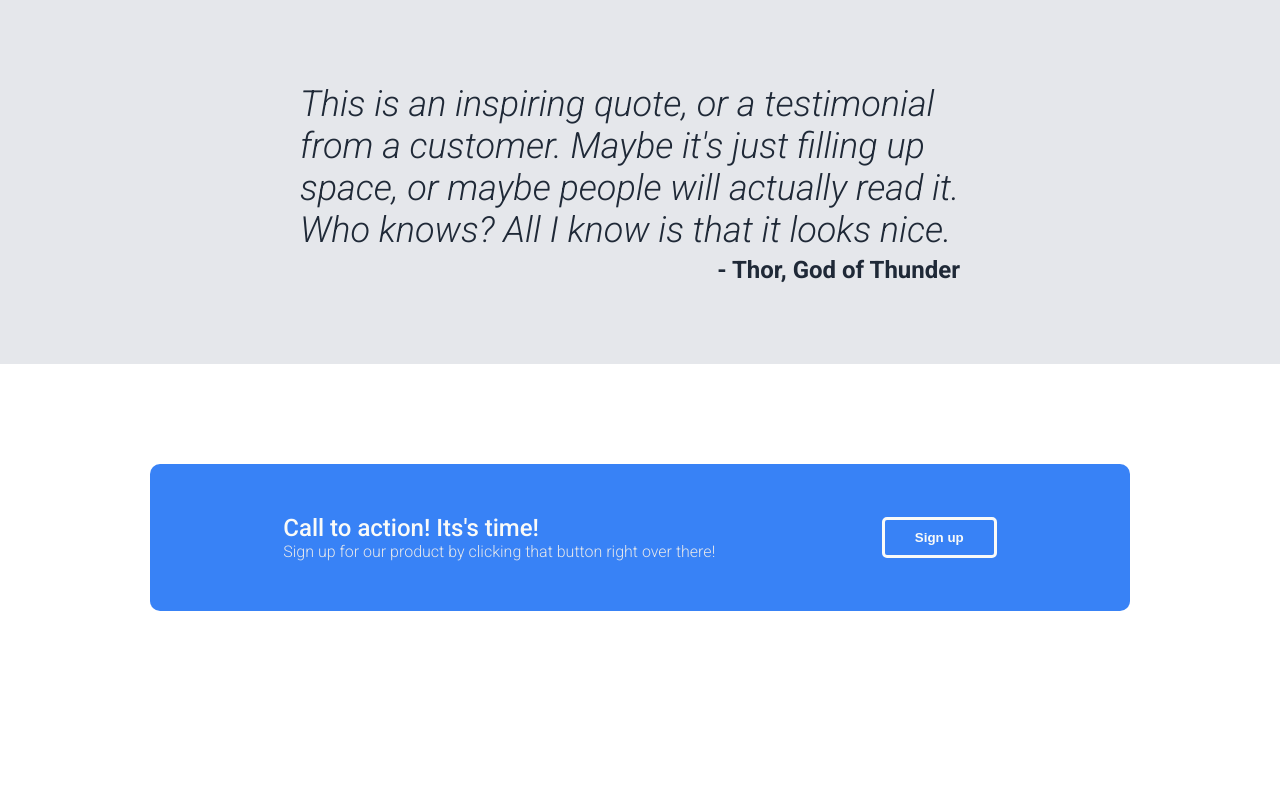
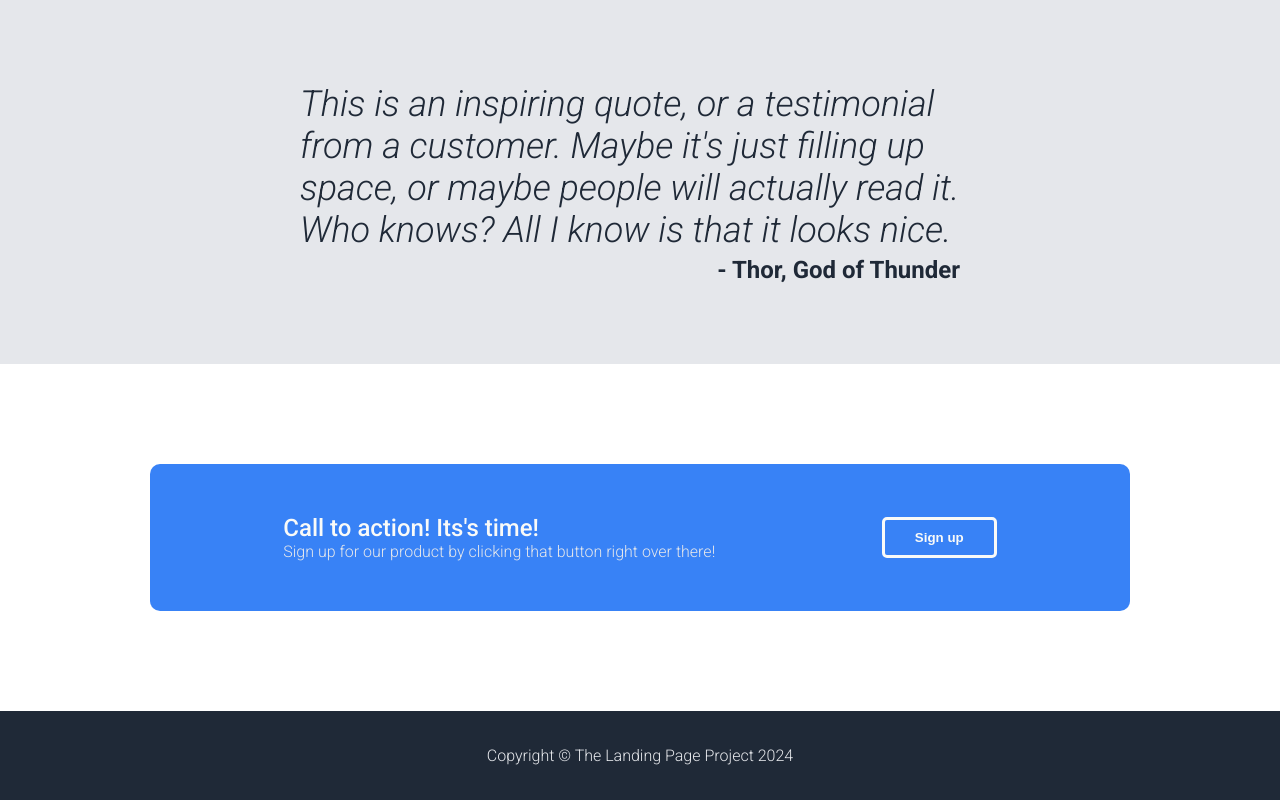
Before and after one commit to bathe-shekhar/landing-page, a plain HTML site: page index.html in a window 1280 px wide. Shown: the part 919-1719 px from the top of the page. Before the commit the page ends 1630 px from the top, so only its background shows below. Drawn offline with Linux system fonts and the light colour scheme.

Commit message:
footer section added in index.html & required styling is added in style.css, further Project completion notes are added in README.md

```diff
--- a/index.html
+++ b/index.html
@@ -104,6 +104,12 @@
             </div>
         </div>
     </section>
+    <footer>
+        <div class="footer-text">
+            Copyright &copy; The Landing Page Project
+            <script type="text/javascript">document.write(new Date().getFullYear());</script>
+        </div>
+    </footer>
 </body>
 
 </html>
--- a/style.css
+++ b/style.css
@@ -193,3 +193,16 @@ header {
     font-weight: bold;
     border-radius: 5px;
 }
+
+footer {
+    padding: 25px 150px;
+    background-color: #1F2937;
+}
+
+.footer-text {
+    color: #E5E7EB;
+    margin: auto;
+    font-weight: 300;
+    text-align: center;
+    padding: 10px 0;
+}
```
Also changed, not shown: 1 other file.
